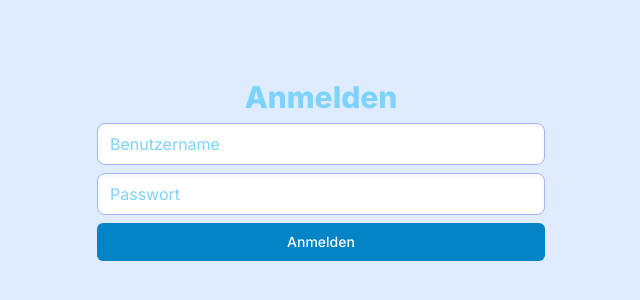
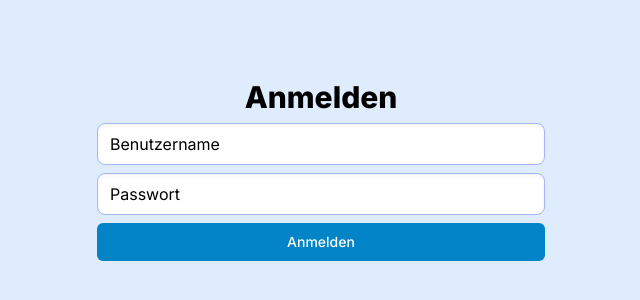
Before and after one commit to BWizard06/ksh_unterrichtsplaner, a Next.js app: page /login in a window 1280 px wide. Shown: the part 242-542 px from the top of the page, without its empty margins (319-959 px from the left). Built offline with nearby package versions, Linux system fonts and the light colour scheme.

Commit message:
Update styles + view in Calendar + Login components

```diff
--- a/app/globals.css
+++ b/app/globals.css
@@ -90,19 +90,20 @@ body{
 
 
 .fc-view{
-  @apply bg-slate-100 w-full h-full;
+  @apply bg-opacity-25 w-full;
+}
+
+.fc-timeGridWeek-view{
+  @apply h-5/6;
+
 }
 
 .fc-header-toolbar {
-  @apply pl-5 pr-5 pt-5;
+  @apply pl-5 pr-5;
 }
 
 .fc-header-toolbar-chunk {
   @apply flex justify-center items-center;
-}
-
-.fc-day-sat, .fc-day-sun{
-  @apply bg-green-500 !important;
 }
 
 .inputForm input {
@@ -137,6 +138,10 @@ body{
 .backBtn{
   @apply p-2 bg-red-500 hover:bg-red-600 focus:bg-red-700 focus:outline-none border-none rounded-xl text-white flex justify-end items-end cursor-pointer;
 
+}
+
+.loginInputField{
+  @apply appearance-none w-full shadow-inner px-3 py-2 border rounded-lg border-indigo-300 placeholder-black text-black focus:outline-none focus:ring-2 focus:ring-blue-400/50
 }
 
 ol{
--- a/app/login/page.js
+++ b/app/login/page.js
@@ -5,20 +5,20 @@ export default function LoginPage(){
     return (
         <div className="flex items-center justify-center min-h-screen">
             <div className="max-w-md w-full space-y-2">
-                <h2 className="mt-6 text-center text-3xl font-extrabold text-sky-300"> Anmelden </h2>
+                <h2 className="mt-6 text-center text-3xl font-extrabold text-black"> Anmelden </h2>
                 <form>
                     <div className='rounded-xl space-y-2 '>
 
                         <input
                             type='text'
                             placeholder='Benutzername'
-                            className='appearance-none w-full shadow-inner px-3 py-2 border rounded-lg border-indigo-300 placeholder-sky-300 text-blue-700  focus:outline-none focus:ring-2 focus:ring-blue-400/50'
+                            className='loginInputField'
                         />
 
                         <input
                             type='password'
                             placeholder='Passwort'
-                            className='appearance-none w-full shadow-inner px-3 py-2 border rounded-lg border-indigo-300 placeholder-sky-300 text-blue-00 focus:outline-none focus:ring-2 focus:ring-blue-400/50'
+                            className='loginInputField'
                         />
 
                         <input
--- a/components/Calendar.js
+++ b/components/Calendar.js
@@ -58,7 +58,7 @@ export default function Calendar() {
             ) : (
                 <FullCalendar
                     plugins={[dayGridPlugin, timeGridPlugin, interactionPlugin]}
-                    initialView="dayGridMonth"
+                    initialView="timeGridWeek"
                     customButtons={{
                         terminimport: {
                             text: "Termin eintragen",
@@ -83,12 +83,9 @@ export default function Calendar() {
                     slotMaxTime={"22:00:00"}
                     contentHeight={"auto"}
                     locale={dE}
-                    editable={true}
-                    selectable={true}
                     weekNumbers={true}
                     weekNumberCalculation={"ISO"}
                     firstDay={1}
-                    eventStartEditable ={false}
                     eventClick={(info) => {
                         info.event.extendedProps.type == "lesson"
                             ? router.push(`/lesson/${info.event.id}`)
@@ -119,8 +116,21 @@ export default function Calendar() {
                                       color: "#3c3ffa",
                                       type: "appointment",
                                   })),
+                                  {
+                                      daysOfWeek: [0, 6],
+                                      display: "background",
+                                      color: "green",
+                                      allDay: true,
+                                    },
                               ]
-                            : []
+                            : [
+                                {
+                                    daysOfWeek: [0, 6],
+                                    display: "background",
+                                    color: "green",
+                                    allDay: true,
+                                }
+                            ]
                     }
                     allDaySlot={false}
                 />
```
